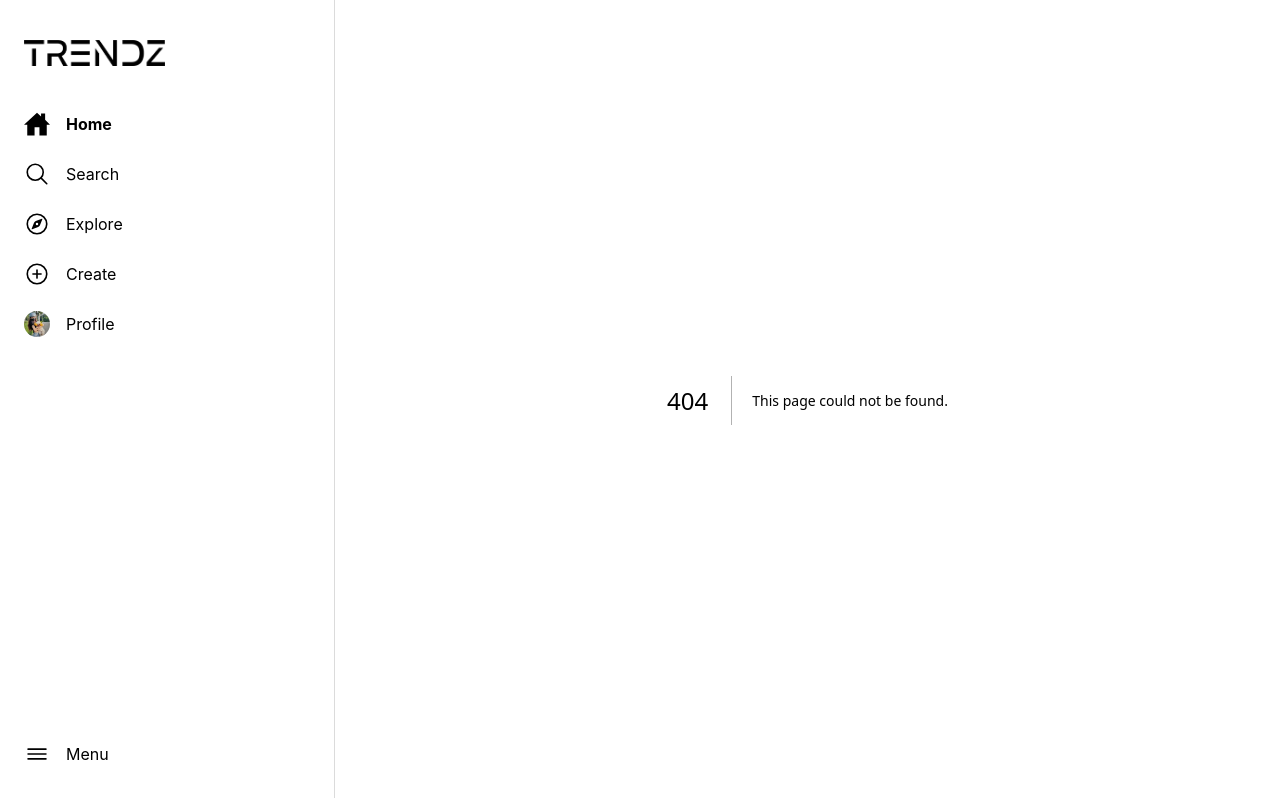
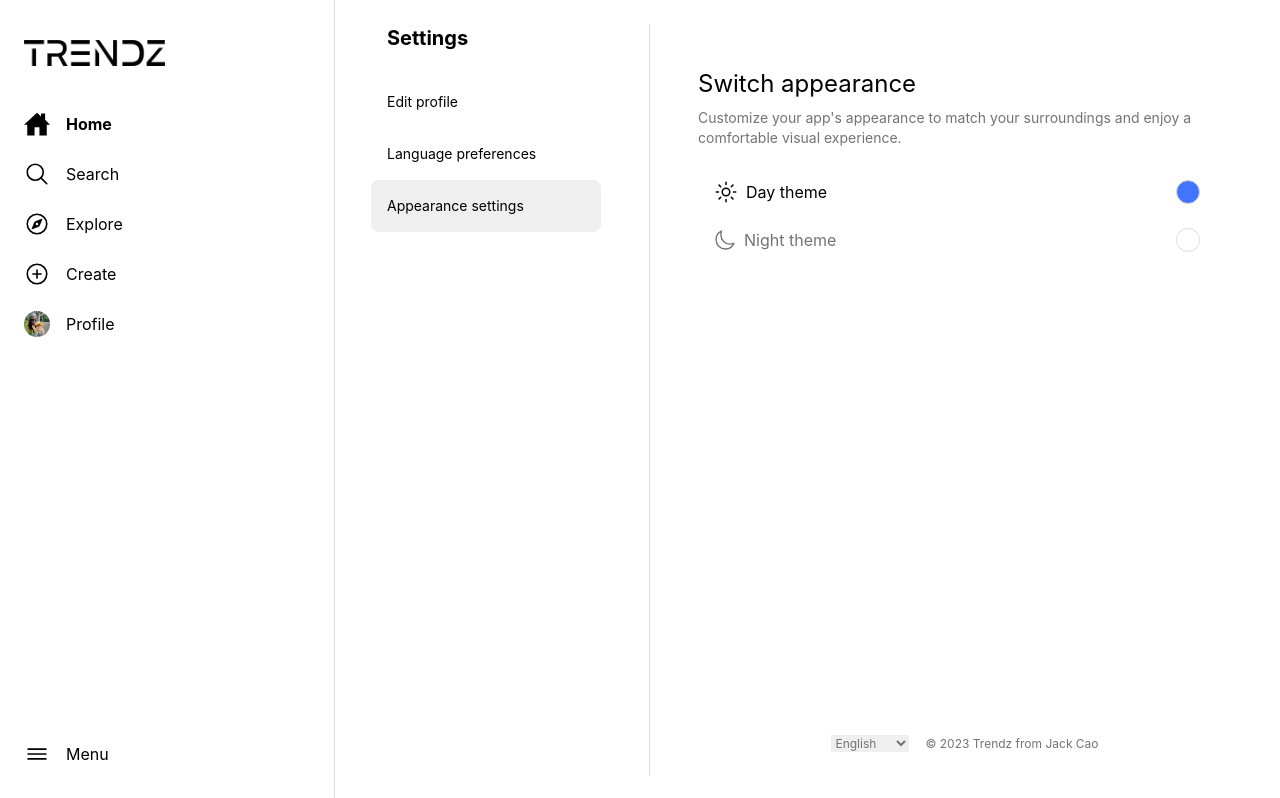
Before and after one commit to hpcao299/trendz_ui, a Next.js app: page /appearance/settings in a window 1280 px wide. Before the commit this address had no page. Built offline with nearby package versions, Linux system fonts and the light colour scheme.

Commit message:
appearance setting page ui

```diff
--- a/src/app/(settings)/accounts/edit/page.tsx
+++ b/src/app/(settings)/accounts/edit/page.tsx
@@ -6,7 +6,7 @@ const AccountEditPage = () => {
     return (
         <>
             <div className="setting-content">
-                <div className="mt-8 mb-6 text-2xl ml-11">Edit profile</div>
+                <div className="mt-8 mb-6 ml-12 text-2xl">Edit profile</div>
                 <div className="mt-8">
                     <div className="ml-[194px] relative">
                         <Image
--- /dev/null
+++ b/src/app/(settings)/appearance/settings/page.tsx
@@ -0,0 +1,44 @@
+import { CopyrightFooter } from '@/layouts';
+import React from 'react';
+import { IoSunnyOutline, IoMoonOutline } from 'react-icons/io5';
+
+const AppearanceSetting = () => {
+    return (
+        <>
+            <div className="setting-content">
+                <div className="ml-12 mr-16">
+                    <div className="mt-8 text-2xl">Switch appearance</div>
+                    <div className="mt-2 mb-5 text-sm text-secondaryText">
+                        Customize your app's appearance to match your surroundings and enjoy a
+                        comfortable visual experience.
+                    </div>
+                    <div>
+                        <div
+                            className="flex items-center justify-between h-12 px-4 py-3 text-base transition-colors duration-100 rounded-lg hover:bg-lightHover"
+                            role="button"
+                        >
+                            <div className="flex items-center">
+                                <IoSunnyOutline size={24} />
+                                <span className="ml-2">Day theme</span>
+                            </div>
+                            <div className="relative w-6 h-6 border border-solid rounded-full border-separator bg-primary"></div>
+                        </div>
+                        <div
+                            className="flex items-center justify-between h-12 px-4 py-3 text-base transition-colors duration-100 rounded-lg hover:bg-lightHover text-secondaryText"
+                            role="button"
+                        >
+                            <div className="flex items-center">
+                                <IoMoonOutline size={22} />
+                                <span className="ml-2">Night theme</span>
+                            </div>
+                            <div className="relative w-6 h-6 border border-solid rounded-full border-separator text-primary"></div>
+                        </div>
+                    </div>
+                </div>
+            </div>
+            <CopyrightFooter />
+        </>
+    );
+};
+
+export default AppearanceSetting;
--- a/src/config/routes.ts
+++ b/src/config/routes.ts
@@ -5,6 +5,7 @@ const routes = {
 
     accountEdit: '/accounts/edit',
     langPreferences: '/language/preferences',
+    appearanceSetting: '/appearance/settings',
 };
 
 export default routes;
--- a/src/layouts/SettingsSidebar/SettingsSidebar.tsx
+++ b/src/layouts/SettingsSidebar/SettingsSidebar.tsx
@@ -14,6 +14,10 @@ const links = [
     {
         title: 'Language preferences',
         href: config.routes.langPreferences,
+    },
+    {
+        title: 'Appearance settings',
+        href: config.routes.appearanceSetting,
     },
 ];
 
```
